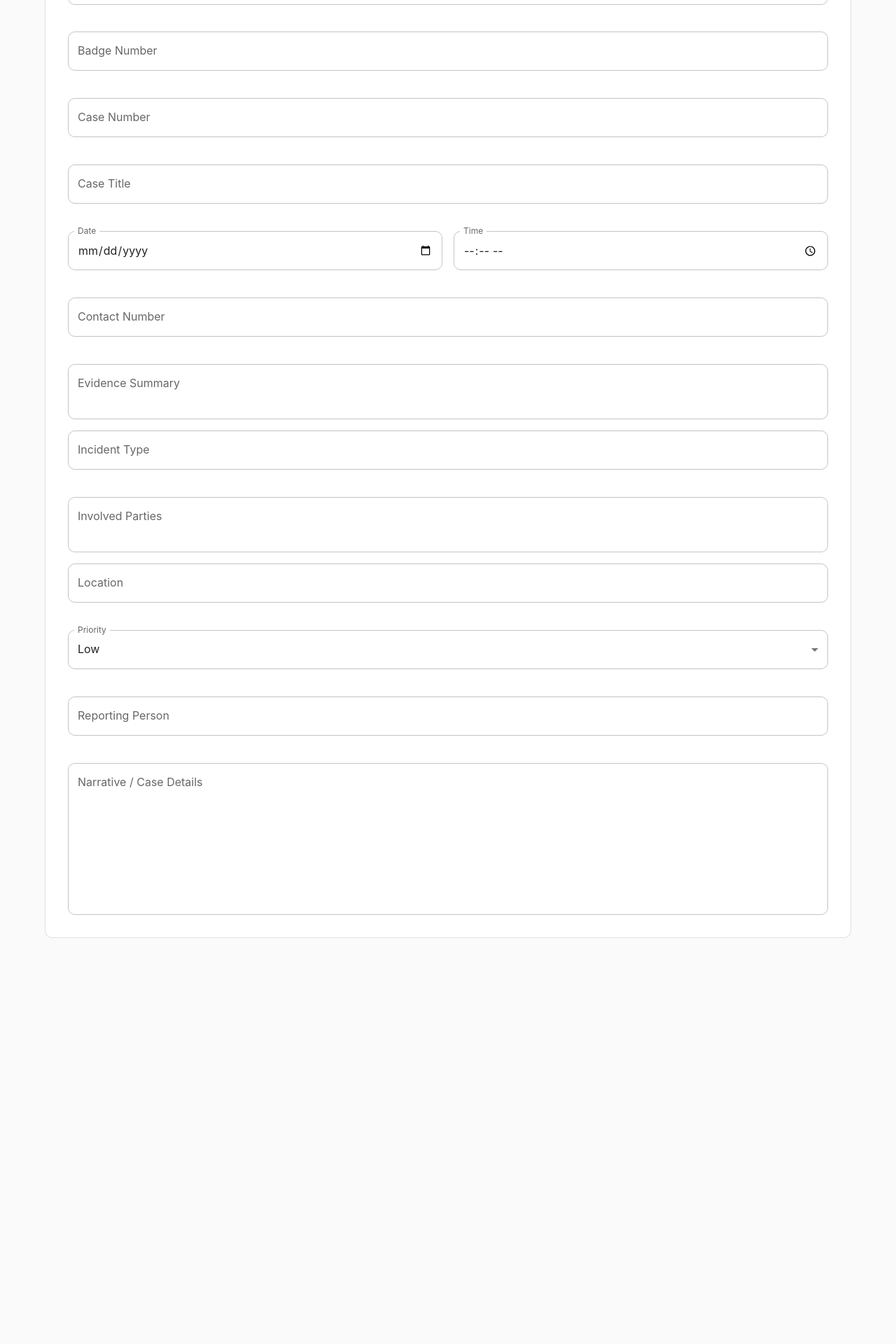
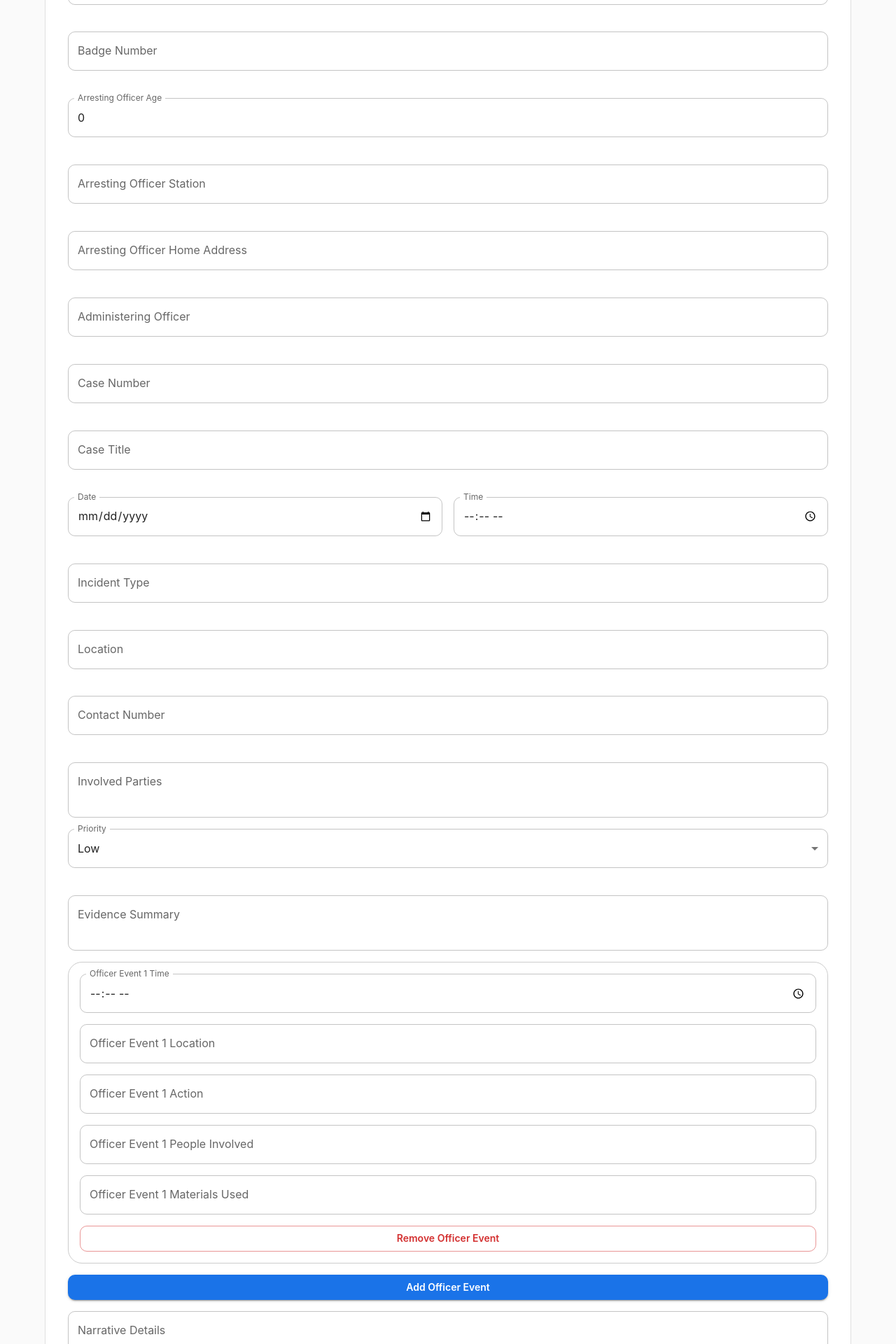
Before and after one commit to JomarMonreal/Investigation-Report-Maker, a React (Vite) app in the folder investigation-report-maker/: page /reports/new in a window 1280 px wide. Shown: the part 360-2280 px from the top of the page at 70% size. Before the commit the page ends 1732 px from the top, so only its background shows below. Built offline with nearby package versions, Linux system fonts and the light colour scheme.

Commit message:
feat: enhance PoliceCaseDetailsForm with officer events management and additional fields

```diff
--- a/investigation-report-maker/src/components/PoliceCaseDetailsForm.tsx
+++ b/investigation-report-maker/src/components/PoliceCaseDetailsForm.tsx
@@ -1,6 +1,7 @@
 import * as React from "react";
 import {
   Box,
+  Button,
   FormControl,
   FormHelperText,
   InputLabel,
@@ -28,8 +29,9 @@ export const PoliceCaseDetailsForm: React.FC<PoliceCaseDetailsFormProps> = ({
 }) => {
   const [touched, setTouched] = React.useState<Record<keyof PoliceCaseDetails, boolean>>({});
 
-  const setField = <K extends keyof PoliceCaseDetails>(key: K, next: PoliceCaseDetails[K]) =>
+  const setField = React.useCallback(<K extends keyof PoliceCaseDetails>(key: K, next: PoliceCaseDetails[K]) => {
     onChange({ ...value, [key]: next });
+  }, [onChange, value]); // Memoized to prevent re-creation on every render
 
   const touch = (k: keyof PoliceCaseDetails) =>
     setTouched((t) => ({ ...t, [k]: true }));
@@ -37,14 +39,34 @@ export const PoliceCaseDetailsForm: React.FC<PoliceCaseDetailsFormProps> = ({
   const err = (k: keyof PoliceCaseDetails) =>
     touched[k] && !required(String(value[k] ?? ""));
 
+  const addOfficerEvent = () => {
+    setField("officerEvents", [
+      ...value.officerEvents,
+      { time: "", location: "", action: "", peopleInvolved: "", materialsUsed: "" }
+    ]);
+  };
+
+  const removeOfficerEvent = (index: number) => {
+    const updatedEvents = value.officerEvents.filter((_, i) => i !== index);
+    setField("officerEvents", updatedEvents);
+  };
+
+  React.useEffect(() => {
+    if (value.officerEvents.length === 0) {
+      setField("officerEvents", [
+        { time: "", location: "", action: "", peopleInvolved: "", materialsUsed: "" }
+      ]);
+    }
+  }, [value.officerEvents.length, setField]); // Added missing dependencies
+
   return (
     <Box component="form" noValidate autoComplete="off">
       <Stack spacing={2}>
-        {/* Alphabetical by label for quick scanning */}
+        {/* Officer Details */}
         <TextField
           label="Assigned Officer"
           value={value.assignedOfficer}
-          onChange={(e) => setField("assignedOfficer", e.target.value)}
+          onChange={(e: React.ChangeEvent<HTMLInputElement>) => setField("assignedOfficer", e.target.value)}
           onBlur={() => touch("assignedOfficer")}
           error={!!err("assignedOfficer")}
           helperText={err("assignedOfficer") ? "Required" : " "}
@@ -55,7 +77,7 @@ export const PoliceCaseDetailsForm: React.FC<PoliceCaseDetailsFormProps> = ({
         <TextField
           label="Badge Number"
           value={value.badgeNumber}
-          onChange={(e) => setField("badgeNumber", e.target.value)}
+          onChange={(e: React.ChangeEvent<HTMLInputElement>) => setField("badgeNumber", e.target.value)}
           onBlur={() => touch("badgeNumber")}
           error={!!err("badgeNumber")}
           helperText={err("badgeNumber") ? "Required" : " "}
@@ -64,9 +86,55 @@ export const PoliceCaseDetailsForm: React.FC<PoliceCaseDetailsFormProps> = ({
         />
 
         <TextField
+          label="Arresting Officer Age"
+          type="number"
+          value={value.arrestingOfficerAge}
+          onChange={(e: React.ChangeEvent<HTMLInputElement>) => setField("arrestingOfficerAge", Number(e.target.value))}
+          onBlur={() => touch("arrestingOfficerAge")}
+          error={!!err("arrestingOfficerAge")}
+          helperText={err("arrestingOfficerAge") ? "Required" : " "}
+          disabled={disabled}
+          fullWidth
+        />
+
+        <TextField
+          label="Arresting Officer Station"
+          value={value.arrestingOfficerStation}
+          onChange={(e: React.ChangeEvent<HTMLInputElement>) => setField("arrestingOfficerStation", e.target.value)}
+          onBlur={() => touch("arrestingOfficerStation")}
+          error={!!err("arrestingOfficerStation")}
+          helperText={err("arrestingOfficerStation") ? "Required" : " "}
+          disabled={disabled}
+          fullWidth
+        />
+
+        <TextField
+          label="Arresting Officer Home Address"
+          value={value.arrestingOfficerHomeAddress}
+          onChange={(e: React.ChangeEvent<HTMLInputElement>) => setField("arrestingOfficerHomeAddress", e.target.value)}
+          onBlur={() => touch("arrestingOfficerHomeAddress")}
+          error={!!err("arrestingOfficerHomeAddress")}
+          helperText={err("arrestingOfficerHomeAddress") ? "Required" : " "}
+          disabled={disabled}
+          fullWidth
+        />
+
+        <TextField
+          label="Administering Officer"
+          value={value.administeringOfficer}
+          onChange={(e: React.ChangeEvent<HTMLInputElement>) => setField("administeringOfficer", e.target.value)}
+          onBlur={() => touch("administeringOfficer")}
+          error={!!err("administeringOfficer")}
+          helperText={err("administeringOfficer") ? "Required" : " "}
+          disabled={disabled}
+          fullWidth
+        />
+
+        {/* Case Details */}
+        <TextField
           label="Case Number"
           value={value.caseNumber}
-          onChange={(e) => setField("caseNumber", e.target.value)}
+          onChange={(e: React.ChangeEvent<HTMLInputElement>) => setField("caseNumber", e.target.value)}
           onBlur={() => touch("caseNumber")}
           error={!!err("caseNumber")}
           helperText={err("caseNumber") ? "Required" : " "}
@@ -77,7 +145,7 @@ export const PoliceCaseDetailsForm: React.FC<PoliceCaseDetailsFormProps> = ({
         <TextField
           label="Case Title"
           value={value.caseTitle}
-          onChange={(e) => setField("caseTitle", e.target.value)}
+          onChange={(e: React.ChangeEvent<HTMLInputElement>) => setField("caseTitle", e.target.value)}
           onBlur={() => touch("caseTitle")}
           error={!!err("caseTitle")}
           helperText={err("caseTitle") ? "Required" : " "}
@@ -90,7 +158,7 @@ export const PoliceCaseDetailsForm: React.FC<PoliceCaseDetailsFormProps> = ({
             label="Date"
             type="date"
             value={value.date}
-            onChange={(e) => setField("date", e.target.value)}
+            onChange={(e: React.ChangeEvent<HTMLInputElement>) => setField("date", e.target.value)}
             onBlur={() => touch("date")}
             error={!!err("date")}
             helperText={err("date") ? "Required" : " "}
@@ -102,7 +170,7 @@ export const PoliceCaseDetailsForm: React.FC<PoliceCaseDetailsFormProps> = ({
             label="Time"
             type="time"
             value={value.time}
-            onChange={(e) => setField("time", e.target.value)}
+            onChange={(e: React.ChangeEvent<HTMLInputElement>) => setField("time", e.target.value)}
             onBlur={() => touch("time")}
             error={!!err("time")}
             helperText={err("time") ? "Required" : " "}
@@ -113,9 +181,31 @@ export const PoliceCaseDetailsForm: React.FC<PoliceCaseDetailsFormProps> = ({
         </Stack>
 
         <TextField
+          label="Incident Type"
+          value={value.incidentType}
+          onChange={(e: React.ChangeEvent<HTMLInputElement>) => setField("incidentType", e.target.value)}
+          onBlur={() => touch("incidentType")}
+          error={!!err("incidentType")}
+          helperText={err("incidentType") ? "Required" : " "}
+          disabled={disabled}
+          fullWidth
+        />
+
+        <TextField
+          label="Location"
+          value={value.location}
+          onChange={(e: React.ChangeEvent<HTMLInputElement>) => setField("location", e.target.value)}
+          onBlur={() => touch("location")}
+          error={!!err("location")}
+          helperText={err("location") ? "Required" : " "}
+          disabled={disabled}
+          fullWidth
+        />
+
+        <TextField
           label="Contact Number"
           value={value.contactNumber}
-          onChange={(e) => setField("contactNumber", e.target.value)}
+          onChange={(e: React.ChangeEvent<HTMLInputElement>) => setField("contactNumber", e.target.value)}
           onBlur={() => touch("contactNumber")}
           error={!!err("contactNumber")}
           helperText={err("contactNumber") ? "Required" : " "}
@@ -124,46 +214,14 @@ export const PoliceCaseDetailsForm: React.FC<PoliceCaseDetailsFormProps> = ({
         />
 
         <TextField
-          label="Evidence Summary"
-          value={value.evidenceSummary}
-          onChange={(e) => setField("evidenceSummary", e.target.value)}
-          disabled={disabled}
-          fullWidth
-          multiline
-          minRows={2}
-        />
-
-        <TextField
-          label="Incident Type"
-          value={value.incidentType}
-          onChange={(e) => setField("incidentType", e.target.value)}
-          onBlur={() => touch("incidentType")}
-          error={!!err("incidentType")}
-          helperText={err("incidentType") ? "Required" : " "}
-          disabled={disabled}
-          fullWidth
-        />
-
-        <TextField
           label="Involved Parties"
           value={value.involvedParties}
-          onChange={(e) => setField("involvedParties", e.target.value)}
+          onChange={(e: React.ChangeEvent<HTMLInputElement>) => setField("involvedParties", e.target.value)}
           disabled={disabled}
           fullWidth
           multiline
           minRows={2}
           placeholder="List names; separate by commas or new lines."
-        />
-
-        <TextField
-          label="Location"
-          value={value.location}
-          onChange={(e) => setField("location", e.target.value)}
-          onBlur={() => touch("location")}
-          error={!!err("location")}
-          helperText={err("location") ? "Required" : " "}
-          disabled={disabled}
-          fullWidth
         />
 
         <FormControl fullWidth disabled={disabled} error={!!err("priority")}>
@@ -172,7 +230,7 @@ export const PoliceCaseDetailsForm: React.FC<PoliceCaseDetailsFormProps> = ({
             labelId="priority-label"
             label="Priority"
             value={value.priority}
-            onChange={(e) => setField("priority", e.target.value as CasePriority)}
+            onChange={(e: React.ChangeEvent<{ value: unknown }>) => setField("priority", e.target.value as CasePriority)}
             onBlur={() => touch("priority")}
           >
             {priorities.map((p) => (
@@ -183,26 +241,114 @@ export const PoliceCaseDetailsForm: React.FC<PoliceCaseDetailsFormProps> = ({
         </FormControl>
 
         <TextField
-          label="Reporting Person"
-          value={value.reportingPerson}
-          onChange={(e) => setField("reportingPerson", e.target.value)}
-          onBlur={() => touch("reportingPerson")}
-          error={!!err("reportingPerson")}
-          helperText={err("reportingPerson") ? "Required" : " "}
+          label="Evidence Summary"
+          value={value.evidenceSummary}
+          onChange={(e: React.ChangeEvent<HTMLInputElement>) => setField("evidenceSummary", e.target.value)}
           disabled={disabled}
           fullWidth
+          multiline
+          minRows={2}
         />
 
-        {/* Big narrative box */}
+        {/* Officer Events */}
+        {value.officerEvents.map((event, index) => (
+          <Box key={index} sx={{ border: "1px solid #ccc", borderRadius: 2, padding: 2, marginBottom: 2 }}>
+            <Stack spacing={2}>
+              <TextField
+                label={`Officer Event ${index + 1} Time`}
+                type="time"
+                value={event.time}
+                onChange={(e: React.ChangeEvent<HTMLInputElement>) => {
+                  const updatedEvents = [...value.officerEvents];
+                  updatedEvents[index].time = e.target.value;
+                  setField("officerEvents", updatedEvents);
+                }}
+                disabled={disabled}
+                InputLabelProps={{ shrink: true }}
+                fullWidth
+              />
+
+              <TextField
+                label={`Officer Event ${index + 1} Location`}
+                value={event.location}
+                onChange={(e: React.ChangeEvent<HTMLInputElement>) => {
+                  const updatedEvents = [...value.officerEvents];
+                  updatedEvents[index].location = e.target.value;
+                  setField("officerEvents", updatedEvents);
+                }}
+                disabled={disabled}
+                fullWidth
+              />
+
+              <TextField
+                label={`Officer Event ${index + 1} Action`}
+                value={event.action}
+                onChange={(e: React.ChangeEvent<HTMLInputElement>) => {
+                  const updatedEvents = [...value.officerEvents];
+                  updatedEvents[index].action = e.target.value;
+                  setField("officerEvents", updatedEvents);
+                }}
+                disabled={disabled}
+                fullWidth
+              />
+
+              <TextField
+                label={`Officer Event ${index + 1} People Involved`}
+                value={event.peopleInvolved}
+                onChange={(e: React.ChangeEvent<HTMLInputElement>) => {
+                  const updatedEvents = [...value.officerEvents];
+                  updatedEvents[index].peopleInvolved = e.target.value;
+                  setField("officerEvents", updatedEvents);
+                }}
+                disabled={disabled}
+                fullWidth
+              />
+
+              <TextField
+                label={`Officer Event ${index + 1} Materials Used`}
+                value={event.materialsUsed}
+                onChange={(e: React.ChangeEvent<HTMLInputElement>) => {
+                  const updatedEvents = [...value.officerEvents];
+                  updatedEvents[index].materialsUsed = e.target.value;
+                  setField("officerEvents", updatedEvents);
+                }}
+                disabled={disabled}
+                fullWidth
+              />
+
+              <Button
+                variant="outlined"
+                color="error"
+                onClick={() => removeOfficerEvent(index)}
+                disabled={disabled}
+                fullWidth
+              >
+                Remove Officer Event
+              </Button>
+            </Stack>
+          </Box>
+        ))}
+
+        <Button
+          variant="contained"
+          color="primary"
+          onClick={addOfficerEvent}
+          disabled={disabled}
+          fullWidth
+        >
+          Add Officer Event
+        </Button>
+
+        {/* Narrative */}
         <TextField
-          label="Narrative / Case Details"
+          label="Narrative Details"
           value={value.narrative}
-          onChange={(e) => setField("narrative", e.target.value)}
+          onChange={(e: React.ChangeEvent<HTMLInputElement>) => setField("narrative", e.target.value)}
           disabled={disabled}
           fullWidth
           multiline
           minRows={8}
-          placeholder="Provide a clear, chronological account of the incident. Include who, what, when, where, why, and how."
+          placeholder="Additional narrative details about the case."
         />
       </Stack>
     </Box>
--- a/investigation-report-maker/src/pages/ReportCreation.tsx
+++ b/investigation-report-maker/src/pages/ReportCreation.tsx
@@ -21,27 +21,37 @@ const ReportCreation: React.FC = () => {
 
   // Details form
   const [details, setDetails] = React.useState<PoliceCaseDetails>({
+    caseNumber: "",
+    caseTitle: "",
+    date: "",
+    time: "",
+    incidentType: "",
+    location: "",
+    reportingPerson: "",
+    contactNumber: "",
+    involvedParties: "",
     assignedOfficer: "",
     badgeNumber: "",
-    caseNumber: "",
-    caseTitle: "",
-    contactNumber: "",
-    date: "",
+    priority: "Low",
     evidenceSummary: "",
-    incidentType: "",
-    involvedParties: "",
-    location: "",
     narrative: "",
-    priority: "Low",
-    reportingPerson: "",
-    time: ""
+    arrestingOfficerAge: 0,
+    arrestingOfficerStation: "",
+    arrestingOfficerHomeAddress: "",
+    currentDate: "",
+    administeringOfficer: "",
+    suspectName: "",
+    suspectOccupation: "",
+    suspectHomeAddress: "",
+    suspectEvents: "",
+    officerEvents: []
   });
 
   // NEW: cache the last loaded template (do not auto-apply)
   const [templateCache, setTemplateCache] = React.useState<CustomElement[] | null>(null);
 
   const handleLoadTemplate = React.useCallback(
-    (template: CustomElement[], _info: { filename: string }) => {
+    (template: CustomElement[]) => {
       setTemplateCache(template); // store only
     },
     []
@@ -63,16 +73,16 @@ const ReportCreation: React.FC = () => {
       //     {role: 'user', content: JSON.stringify(details)}
       //   ]
       // })
-      const response = await fetch("/api/generate", {
-        method: "POST",
-        headers: { "Content-Type": "application/json" },
-        body: JSON.stringify({ details, systemPrompt })
-      }).then(res => res.json());
+      // const response = await fetch("/api/generate", {
+      //   method: "POST",
+      //   headers: { "Content-Type": "application/json" },
+      //   body: JSON.stringify({ details, systemPrompt })
+      // }).then(res => res.json());
 
 
-      const test = JSON.parse(response.message.content).elements
-      // const nodes = policeReportSummary as unknown as Descendant[];
-      const nodes = test as unknown as Descendant[];
+      // const test = JSON.parse(response.message.content).elements
+      // const nodes = test as unknown as Descendant[];
+      const nodes = policeReportSummary as unknown as Descendant[];
 
       Editor.withoutNormalizing(resultEditor, () => {
         Transforms.select(resultEditor, { anchor: Editor.start(resultEditor, []), focus: Editor.end(resultEditor, []) });
@@ -96,7 +106,11 @@ const ReportCreation: React.FC = () => {
   }, []);
 
   return (
-    <Slate editor={resultEditor} initialValue={resultValue} onChange={setResultValue}>
+    <Slate
+      editor={resultEditor}
+      initialValue={resultValue}
+      onChange={(value) => setResultValue(value as CustomElement[])} // Fixed type mismatch
+    >
       <DocScaffoldLoad
         title={title}
         view={view}
```
Also changed, not shown: investigation-report-maker/src/types/PoliceCaseDetails.ts (+19 -0 lines).
